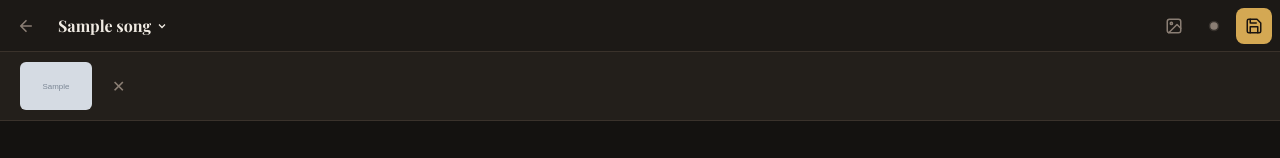
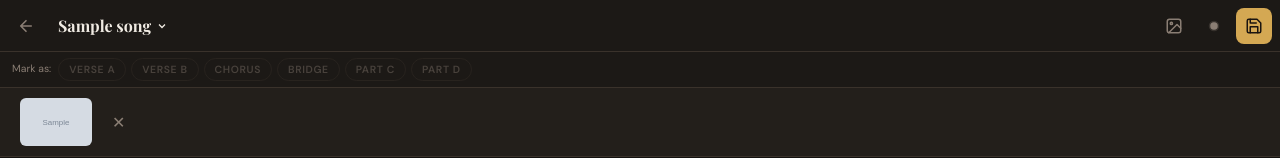
Before and after one commit to NoaChaouat/song-drawer, a Flask app: page /songs/1?edit=1 in a window 1280 px wide. Shown: the top 158 px of the page. Run offline with Flask 3, Linux system fonts and the light colour scheme; grey boxes marked "Sample" are stand-in pictures; a database or web service that is not in the repository returns one stand-in record (values such as "Sample title"); some libraries are stand-ins or nearby versions; some web fonts are replaced.

Commit message:
Replace floating popup with always-visible section bar in toolbar

```diff
--- a/static/css/style.css
+++ b/static/css/style.css
@@ -747,37 +747,58 @@ main {
 /* Only block → fill viewport */
 .block-item:first-child:last-child .raw-editor { min-height: calc(100vh - 130px); }
 
-/* SELECTION POPUP */
-#selection-popup {
-    position: fixed;
-    z-index: 1000;
-    display: none;
-    flex-wrap: wrap;
-    gap: 4px;
-    background: var(--surface);
-    border: 1px solid var(--border);
-    border-radius: 10px;
-    padding: 7px;
-    box-shadow: 0 8px 32px rgba(0,0,0,.65);
-    max-width: 290px;
+/* SECTION BAR */
+.section-bar {
+    display: flex;
+    align-items: center;
+    gap: 5px;
+    padding: 6px 12px;
+    border-bottom: 1px solid var(--border);
+    background: var(--bg2);
+    flex-shrink: 0;
+    overflow-x: auto;
+    -webkit-overflow-scrolling: touch;
+    scrollbar-width: none;
 }
-.popup-btn {
+.section-bar::-webkit-scrollbar { display: none; }
+.section-bar-label {
+    font-size: .65rem;
+    color: var(--text-muted);
+    white-space: nowrap;
+    flex-shrink: 0;
+    margin-right: 2px;
+}
+.section-bar-btn {
     font-size: .65rem;
     font-weight: 700;
-    letter-spacing: .08em;
+    letter-spacing: .06em;
     text-transform: uppercase;
-    padding: 5px 10px;
-    border-radius: 6px;
+    padding: 4px 10px;
+    border-radius: 999px;
     border: 1px solid var(--border);
-    background: var(--surface2);
+    background: transparent;
     color: var(--text-muted);
+    white-space: nowrap;
+    flex-shrink: 0;
+    font-family: 'DM Sans', sans-serif;
+    opacity: 0.4;
+    pointer-events: none;
+    transition: opacity .15s, background .15s, color .15s, border-color .15s;
+    cursor: default;
+    touch-action: manipulation;
+}
+.section-bar-btn.active {
+    opacity: 1;
+    pointer-events: auto;
     cursor: pointer;
-    white-space: nowrap;
-    font-family: 'DM Sans', sans-serif;
-    transition: all .1s;
-    line-height: 1.4;
+    color: var(--text);
+    border-color: var(--accent);
 }
-.popup-btn:hover { background: var(--accent-soft); color: var(--accent); border-color: var(--accent); outline: none; }
+.section-bar-btn.active:hover,
+.section-bar-btn.active:active {
+    background: var(--accent-soft);
+    color: var(--accent);
+}
 
 /* NEW SECTION TAG COLORS */
 .section-tag-bridge { background: rgba(190,100,210,.15); color: #c870d8; }
@@ -991,9 +1012,6 @@ main {
     /* Action buttons — smaller on mobile */
     .section-action-btn { padding: 2px 5px; font-size: .7rem; }
 
-    /* Popup — full width on small screens */
-    #selection-popup { max-width: calc(100vw - 32px); }
-
     /* View mode */
     .view-mode { padding: 20px 16px 60px; }
     .view-lyrics { font-size: 1.05rem; }
--- a/static/js/block-editor.js
+++ b/static/js/block-editor.js
@@ -11,7 +11,6 @@ const SECTION_LABELS = {
 
 let blockCounter   = 0;
 let popupState     = null;
-let popupShowTime  = 0;
 let selectionTimer = null;
 
 function nextId() { return ++blockCounter; }
@@ -28,46 +27,44 @@ function togglePanel(id) {
     document.getElementById(id).classList.toggle('open');
 }
 
-/* ── popup ── */
-function showPopup(mouseX, mouseY, blockId, selStart, selEnd) {
-    popupState    = { blockId, selStart, selEnd };
-    popupShowTime = Date.now();
-    const popup = document.getElementById('selection-popup');
-    popup.style.display   = 'flex';
-    popup.style.left      = mouseX + 'px';
-    popup.style.top       = mouseY + 'px';
-    popup.style.transform = 'translate(-50%, calc(-100% - 8px))';
-    requestAnimationFrame(() => {
-        const r = popup.getBoundingClientRect();
-        if (r.left < 8) popup.style.left = (mouseX + 8 - r.left) + 'px';
-        if (r.right > window.innerWidth - 8) popup.style.left = (mouseX - (r.right - window.innerWidth + 8)) + 'px';
-        if (r.top < 8) popup.style.transform = 'translate(-50%, 8px)';
-    });
+/* ── section bar ── */
+function setSelectionActive(on) {
+    document.querySelectorAll('.section-bar-btn').forEach(b => b.classList.toggle('active', on));
 }
 
 function hidePopup() {
     popupState = null;
-    document.getElementById('selection-popup').style.display = 'none';
+    setSelectionActive(false);
+}
+
+/* ── selection tracking ── */
+function evalSelection(ta, blockId) {
+    const start = ta.selectionStart;
+    const end   = ta.selectionEnd;
+    if (start !== end && ta.value.substring(start, end).trim()) {
+        popupState = { blockId, selStart: start, selEnd: end };
+        setSelectionActive(true);
+    } else {
+        hidePopup();
+    }
 }
 
 function handleSelection(e, ta, blockId) {
-    const mouseX = e.clientX, mouseY = e.clientY;
     clearTimeout(selectionTimer);
-    selectionTimer = setTimeout(() => {
-        const start = ta.selectionStart;
-        const end   = ta.selectionEnd;
-        if (start !== end && ta.value.substring(start, end).trim()) {
-            showPopup(mouseX, mouseY, blockId, start, end);
-        } else {
-            hidePopup();
-        }
-    }, 200);
+    selectionTimer = setTimeout(() => evalSelection(ta, blockId), 200);
 }
 
-/* ── close popup on outside click (300ms grace period) ── */
+function handleTouchSelection(ta, blockId) {
+    clearTimeout(selectionTimer);
+    // longer delay on touch so iOS finishes showing selection handles
+    selectionTimer = setTimeout(() => evalSelection(ta, blockId), 400);
+}
+
+/* ── close on outside click ── */
 document.addEventListener('mousedown', e => {
-    if (Date.now() - popupShowTime < 300) return;
-    if (!document.getElementById('selection-popup').contains(e.target)) hidePopup();
+    if (e.target.closest('.section-bar-btn')) return;
+    if (e.target.closest('.raw-editor, .section-lyrics')) return;
+    hidePopup();
 });
 
 /* ── block builders ── */
@@ -83,8 +80,9 @@ function makeTextBlock(content) {
     ta.dir         = 'auto';
     ta.value       = content || '';
     ta.placeholder = 'Write here...';
-    ta.addEventListener('input', () => { autoResize(ta); updateTitlePreview(); });
+    ta.addEventListener('input',    () => { autoResize(ta); updateTitlePreview(); });
     ta.addEventListener('mouseup',  e => handleSelection(e, ta, id));
+    ta.addEventListener('touchend', () => handleTouchSelection(ta, id));
     ta.addEventListener('keyup',    () => { if (ta.selectionStart === ta.selectionEnd) hidePopup(); });
 
     div.appendChild(ta);
@@ -125,11 +123,11 @@ function makeSectionBlock(type, lyrics, chords) {
 
     function mkActionBtn(label, title, cls, handler) {
         const btn = document.createElement('button');
-        btn.type      = 'button';
-        btn.className = 'section-action-btn' + (cls ? ' ' + cls : '');
-        btn.title     = title;
+        btn.type        = 'button';
+        btn.className   = 'section-action-btn' + (cls ? ' ' + cls : '');
+        btn.title       = title;
         btn.textContent = label;
-        btn.onclick   = handler;
+        btn.onclick     = handler;
         return btn;
     }
 
@@ -167,8 +165,9 @@ function makeSectionBlock(type, lyrics, chords) {
     lyricsArea.dir         = 'auto';
     lyricsArea.value       = lyrics || '';
     lyricsArea.placeholder = `Write ${SECTION_LABELS[type]} lyrics...`;
-    lyricsArea.addEventListener('input', () => { autoResize(lyricsArea); updateTitlePreview(); });
+    lyricsArea.addEventListener('input',    () => { autoResize(lyricsArea); updateTitlePreview(); });
     lyricsArea.addEventListener('mouseup',  e => handleSelection(e, lyricsArea, id));
+    lyricsArea.addEventListener('touchend', () => handleTouchSelection(lyricsArea, id));
     lyricsArea.addEventListener('keyup',    () => { if (lyricsArea.selectionStart === lyricsArea.selectionEnd) hidePopup(); });
 
     div.appendChild(header);
@@ -204,7 +203,6 @@ function convertSelection(type) {
     const toInsert   = [];
     if (before) toInsert.push(makeTextBlock(before));
     toInsert.push(newSection);
-    // Always add a text block after — lets the user keep writing below the section
     toInsert.push(makeTextBlock(after));
 
     if (refNode) toInsert.forEach(el => container.insertBefore(el, refNode));
--- a/templates/song.html
+++ b/templates/song.html
@@ -3,16 +3,6 @@
 {% block nav %}{% endblock %}
 
 {% block full_page %}
-
-<!-- SELECTION POPUP (edit mode) -->
-<div id="selection-popup">
-    <button class="popup-btn" onmousedown="convertSelection('verse_a')">Verse A</button>
-    <button class="popup-btn" onmousedown="convertSelection('verse_b')">Verse B</button>
-    <button class="popup-btn" onmousedown="convertSelection('chorus')">Chorus</button>
-    <button class="popup-btn" onmousedown="convertSelection('bridge')">Bridge</button>
-    <button class="popup-btn" onmousedown="convertSelection('part_c')">Part C</button>
-    <button class="popup-btn" onmousedown="convertSelection('part_d')">Part D</button>
-</div>
 
 <!-- ═══════════════════ VIEW SHELL ═══════════════════ -->
 <div class="editor-shell" id="view-shell">
@@ -106,6 +96,17 @@
         <button class="tb-btn tb-save" type="button" onclick="submitEdit()" title="Save">
             <svg width="18" height="18" viewBox="0 0 24 24" fill="none" stroke="currentColor" stroke-width="2" stroke-linecap="round" stroke-linejoin="round"><path d="M19 21H5a2 2 0 01-2-2V5a2 2 0 012-2h11l5 5v11a2 2 0 01-2 2z"/><polyline points="17 21 17 13 7 13 7 21"/><polyline points="7 3 7 8 15 8"/></svg>
         </button>
+    </div>
+
+    <!-- SECTION BAR -->
+    <div class="section-bar">
+        <span class="section-bar-label">Mark as:</span>
+        <button type="button" class="section-bar-btn" onpointerdown="convertSelection('verse_a')">Verse A</button>
+        <button type="button" class="section-bar-btn" onpointerdown="convertSelection('verse_b')">Verse B</button>
+        <button type="button" class="section-bar-btn" onpointerdown="convertSelection('chorus')">Chorus</button>
+        <button type="button" class="section-bar-btn" onpointerdown="convertSelection('bridge')">Bridge</button>
+        <button type="button" class="section-bar-btn" onpointerdown="convertSelection('part_c')">Part C</button>
+        <button type="button" class="section-bar-btn" onpointerdown="convertSelection('part_d')">Part D</button>
     </div>
 
     <div class="panel" id="title-panel">
```
Also changed, not shown: templates/new_song.html (+11 -10 lines).
